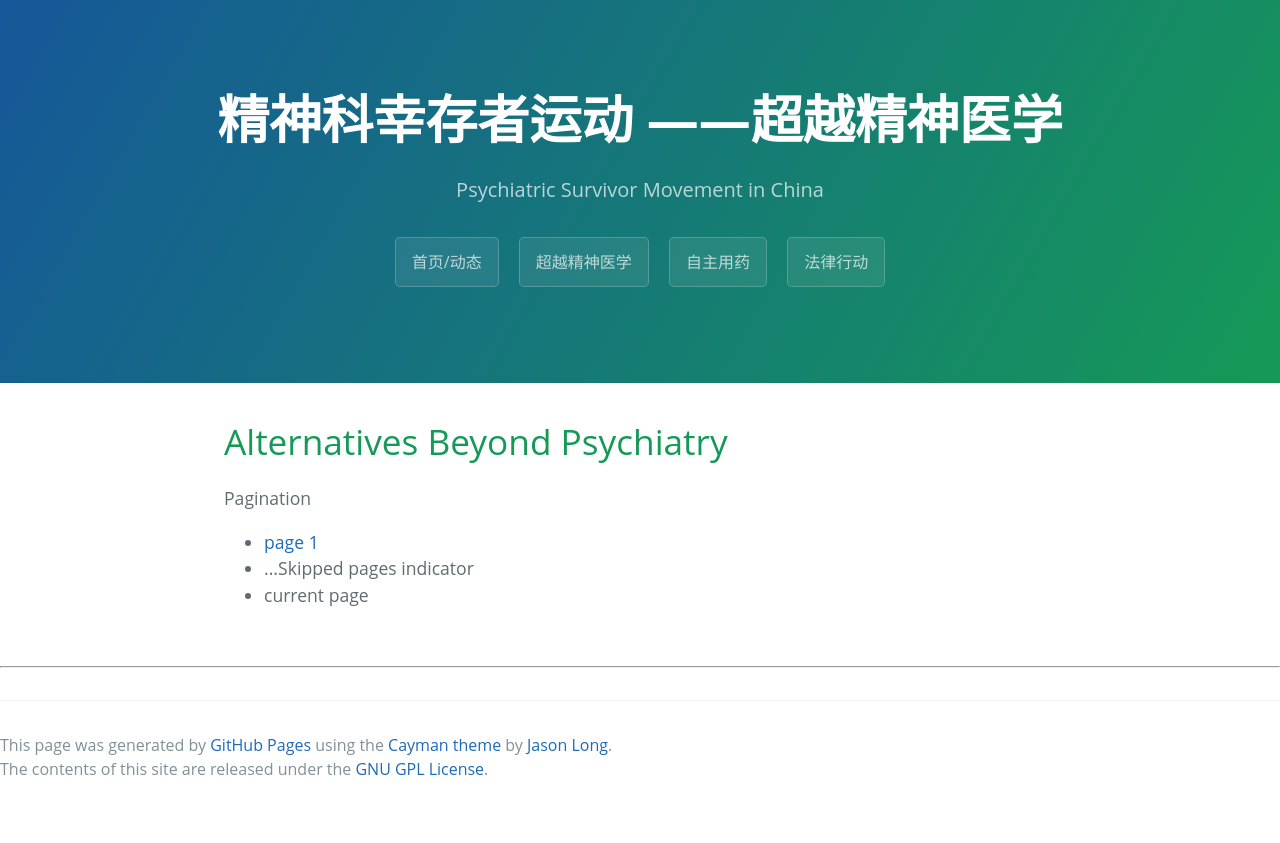
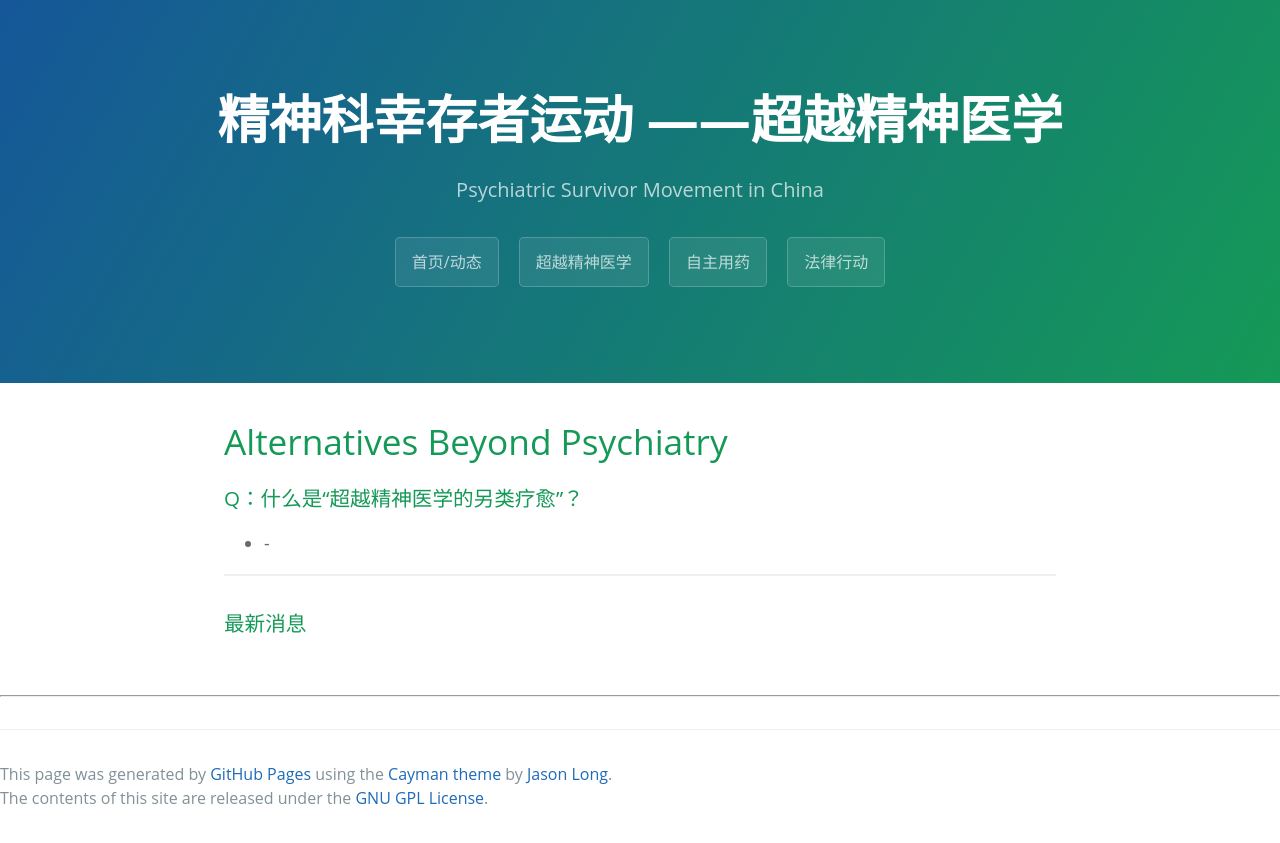
Before and after one commit to mdrights/mdrights.github.io, a Jekyll site: the page built from alternatives.md, in a window 1280 px wide. Shown: the top 843 px of the page. Built offline with Jekyll 4.4.1, drawn with Linux system fonts in a browser that asks for light colours; Markdown is read by kramdown in place of the engine named in the settings.

Commit message:
try5 alternative

```diff
--- a/alternatives.md
+++ b/alternatives.md
@@ -3,24 +3,7 @@
 title: Alternatives Beyond Psychiatry
 permalink: /alternatives/
 ---
-
-<div class="posts">
-  {% for post in paginator.posts %}
-    <article class="post">
-
-      <h1><a href="{{ site.baseurl }}{{ post.url }}">{{ post.title }}</a></h1>
-
-      <div class="content">
-        {{ post.content | truncatewords:60 }}
-        <div class="date">
-          Posted on {{ post.date | date: "%B %e, %Y" }}
-        </div>
-      </div>
-
-      <a href="{{ site.baseurl }}{{ post.url }}" class="read-more">Read More</a>
-    </article>
-  {% endfor %}
-</div>
-
-
-{% include /pagination.html %}
+### Q：什么是“超越精神医学的另类疗愈”？
+* -
+<hr>
+### 最新消息
```
